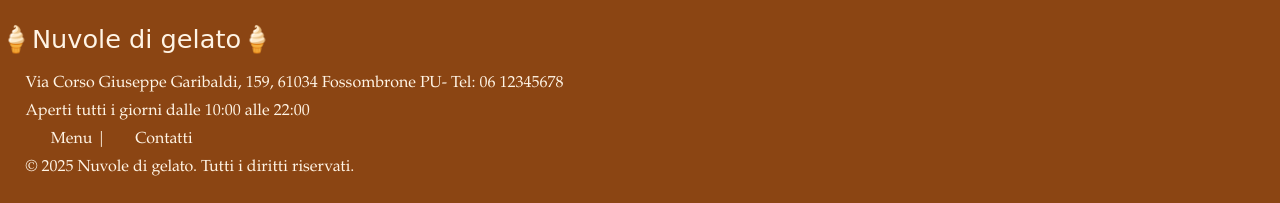
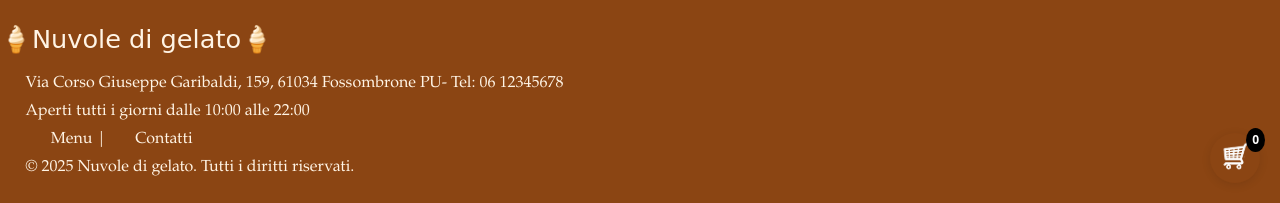
Before and after one commit to BennyBarone/WebProgetto, a PHP site: page /carrello.php in a window 1280 px wide. Shown: the part 597-800 px from the top of the page. Run offline with PHP 8.4, Linux system fonts and the light colour scheme; the visitor is signed in with stand-in values (Sample User, id 1).

Commit message:
carrello

```diff
--- a/progetto/css/style.css
+++ b/progetto/css/style.css
@@ -306,10 +306,6 @@ section div img {
      font-family: 'Garamond', serif;
  }
 
-<<<<<<< HEAD
-=======
-
->>>>>>> bf9ed875674c8710df015baebcf1b2f31e71324c
  section h3{
      font-family: 'Garamond',serif;
      margin-top: 5vw;
@@ -374,13 +370,10 @@ article h3{
     color: #8B4513; /* Testo */
     font-family: 'Garamond', serif;
     font-size: 4vw;  /* ⬅ Riduci il font */
-
     height: auto; /* Permetti di adattarsi */
 }
 
-
-
- .dropdown-menu{
+.dropdown-menu{
     background-color: rgb(255, 244, 229); /* Sfondo bianco */
     border: 2px solid #8B4513; /* Bordo marrone */
 }
@@ -401,6 +394,36 @@ article h3{
     background-color: #cbad8d;
     margin-top: 10%;
 }
+
+.cart-icon {
+    position: fixed;
+    bottom: 20px;
+    right: 20px;
+    background-color: #8B4513;
+    border-radius: 50%;
+    padding: 5px;
+    box-shadow: 0 2px 10px rgba(0, 0, 0, 0.1);
+    display: flex;
+    align-items: center;
+    justify-content: center;
+    z-index: 1000;
+  }
+  .cart-icon img {
+    width: 40px;   /* Imposta la larghezza dell'icona a 30px (puoi modificarlo come preferisci) */
+    height: 40px;  /* Imposta l'altezza dell'icona a 30px (per mantenere proporzioni uguali) */
+  }
+
+  #cart-count {
+    position: absolute;
+    top: -5px;
+    right: -5px;
+    background-color:#000;
+    color: white;
+    font-size: 12px;
+    font-weight: bold;
+    padding: 3px 6px;
+    border-radius: 50%;
+  }
 
 
 
--- a/progetto/template/base.php
+++ b/progetto/template/base.php
@@ -13,7 +13,7 @@ if (session_status() == PHP_SESSION_NONE) {
     <!-- Bootstrap CSS -->
     <link href="https://cdn.jsdelivr.net/npm/bootstrap@5.3.3/dist/css/bootstrap.min.css" rel="stylesheet"
         integrity="sha384-QWTKZyjpPEjISv5WaRU9OFeRpok6YctnYmDr5pNlyT2bRjXh0JMhjY6hW+ALEwIH" crossorigin="anonymous">
-    <link rel="stylesheet" type="text/css" href="./css/style.css?v=133">
+    <link rel="stylesheet" type="text/css" href="./css/style.css?v=123">
     <script src="https://cdn.jsdelivr.net/npm/bootstrap@5.3.3/dist/js/bootstrap.bundle.min.js"></script>
 </head>
 <body>
@@ -71,6 +71,11 @@ if (session_status() == PHP_SESSION_NONE) {
         echo "<p>Errore: nessun contenuto da mostrare.</p>";
     }
     ?>
+    <div class="cart-icon" id="cart-icon">
+        <span id="cart-count">0</span>
+        <img src="img/okk.png" alt="Carrello">
+        </div>
+
     </main>
     <footer>
         <h2 >🍦Nuvole di gelato🍦</h2>
```
Also changed, not shown: progetto/img/carrello1.png (added), progetto/img/okk.png (added).
